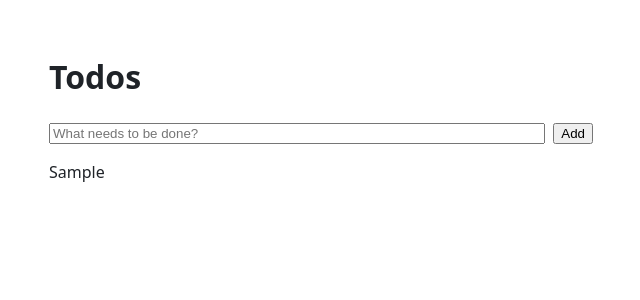
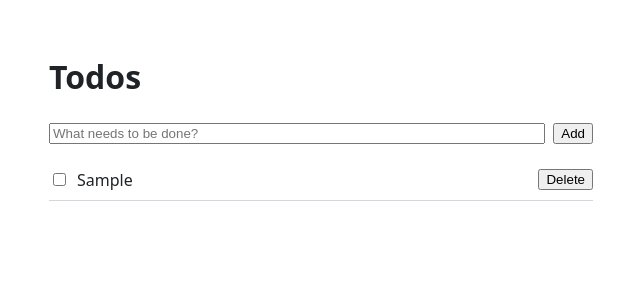
Before and after one commit to aryan-edstem/fe-interview-prep-1, a React (Vite) app: page /q1-todo in a window 1280 px wide. Both pictures are taken after typing "Sample" into the empty fields and a click on the button "Add". Shown: the top 300 px of the page, without its empty margins (319-959 px from the left). Built offline with nearby package versions, Linux system fonts and the light colour scheme.

Commit message:
Add complete and delete actions for todos

```diff
--- /dev/null
+++ b/src/pages/TodoPage/TodoItem.tsx
@@ -0,0 +1,33 @@
+import type { Todo } from '@/pages/TodoPage/todos'
+
+interface TodoItemProps {
+  todo: Todo
+  onToggle: (id: string) => void
+  onDelete: (id: string) => void
+}
+
+export function TodoItem({ todo, onToggle, onDelete }: TodoItemProps) {
+  return (
+    <li className={todo.completed ? 'todo-item todo-item--completed' : 'todo-item'}>
+      <label className="todo-item__label">
+        <input
+          type="checkbox"
+          checked={todo.completed}
+          onChange={() => {
+            onToggle(todo.id)
+          }}
+        />
+        <span className="todo-item__title">{todo.title}</span>
+      </label>
+      <button
+        type="button"
+        aria-label={`Delete "${todo.title}"`}
+        onClick={() => {
+          onDelete(todo.id)
+        }}
+      >
+        Delete
+      </button>
+    </li>
+  )
+}
--- a/src/pages/TodoPage/TodoPage.css
+++ b/src/pages/TodoPage/TodoPage.css
@@ -30,6 +30,26 @@
   list-style: none;
 }
 
+.todo-item {
+  display: flex;
+  align-items: center;
+  gap: 0.5rem;
+  padding: 0.5rem 0;
+  border-bottom: 1px solid #d0d7de;
+}
+
+.todo-item__label {
+  display: flex;
+  flex: 1;
+  align-items: center;
+  gap: 0.5rem;
+}
+
+.todo-item--completed .todo-item__title {
+  color: #59636e;
+  text-decoration: line-through;
+}
+
 .todo-page__empty {
   color: #59636e;
 }
--- a/src/pages/TodoPage/TodoPage.tsx
+++ b/src/pages/TodoPage/TodoPage.tsx
@@ -1,6 +1,7 @@
 import { useLocalStorageState } from '@/hooks/useLocalStorageState'
 import { TodoForm } from '@/pages/TodoPage/TodoForm'
-import { addTodo, isTodoList, type Todo } from '@/pages/TodoPage/todos'
+import { TodoItem } from '@/pages/TodoPage/TodoItem'
+import { addTodo, deleteTodo, isTodoList, toggleTodo, type Todo } from '@/pages/TodoPage/todos'
 import './TodoPage.css'
 
 const NO_TODOS: Todo[] = []
@@ -21,9 +22,16 @@ export default function TodoPage() {
       ) : (
         <ul className="todo-list" aria-label="Todos">
           {todos.map((todo) => (
-            <li key={todo.id} className="todo-item">
-              {todo.title}
-            </li>
+            <TodoItem
+              key={todo.id}
+              todo={todo}
+              onToggle={(id) => {
+                setTodos((current) => toggleTodo(current, id))
+              }}
+              onDelete={(id) => {
+                setTodos((current) => deleteTodo(current, id))
+              }}
+            />
           ))}
         </ul>
       )}
```
Also changed, not shown: 1 other file (tests, documents, lock files or other folders).
